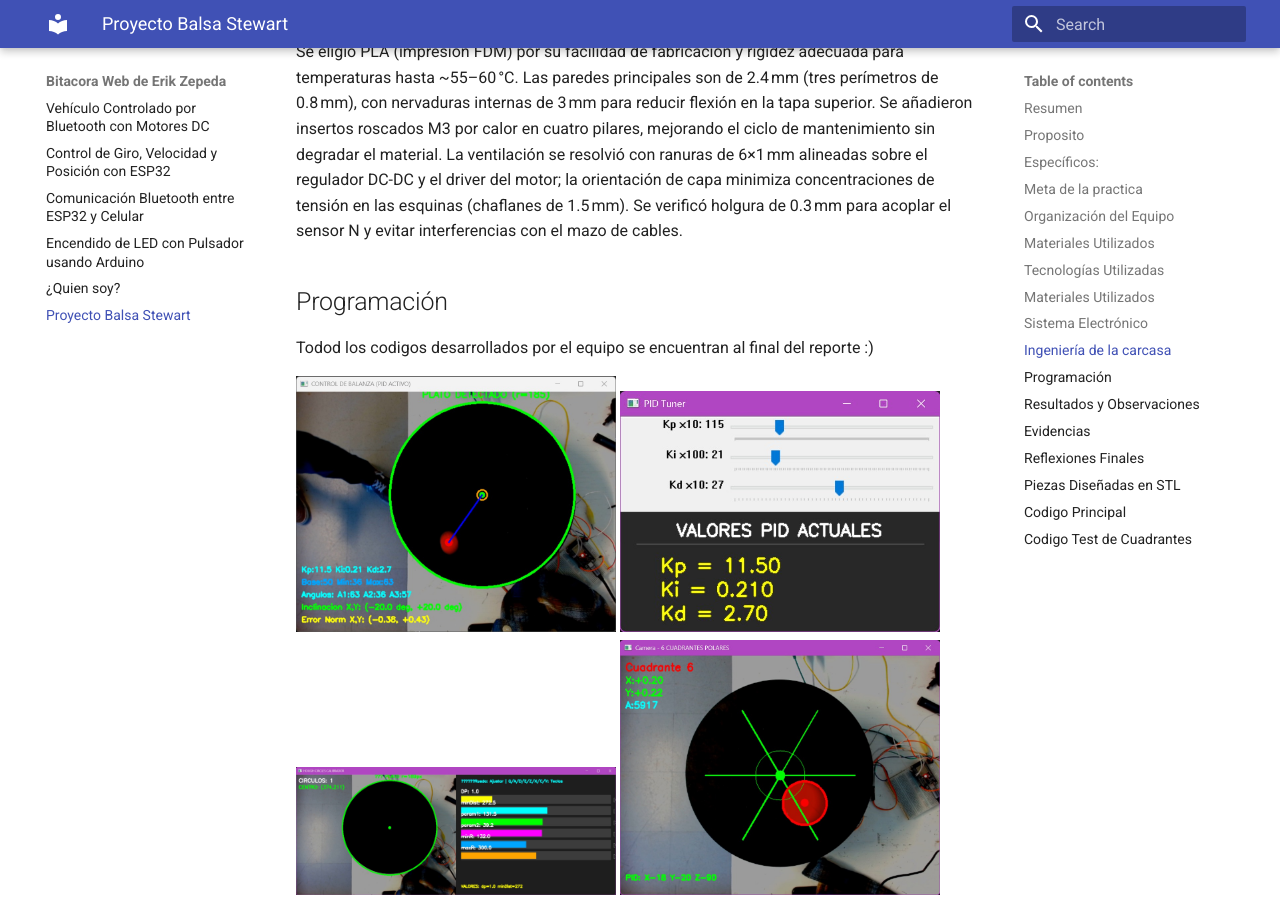
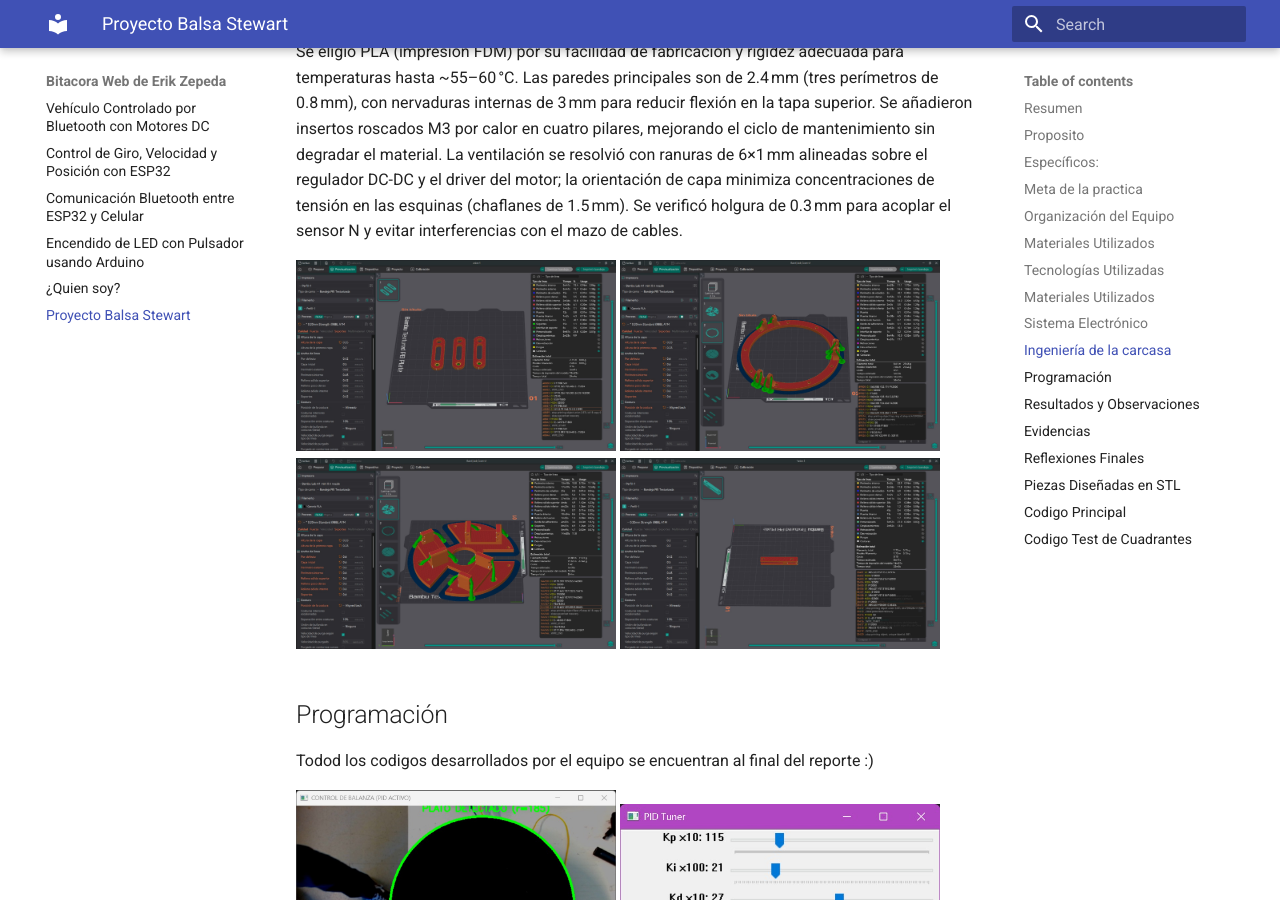
Before and after one commit to erikzepedaa/portafolioerikz, an MkDocs documentation site: the page built from docs/proyectobie.md, in a window 1280 px wide and 900 px high, scrolled down 3065 px. Built offline with MkDocs 1.6.1 and Material for MkDocs 9.7.7, drawn with Linux system fonts in a browser that asks for light colours.

Commit message:
Remove duplicate images in Programming section
Removed duplicate images from the Programming section.

```diff
--- a/docs/proyectobie.md
+++ b/docs/proyectobie.md
@@ -77,6 +77,12 @@ El ESP32 se conectó a la computadora mediante USB. No se utilizaron componentes
 ## Ingeniería de la carcasa
 Se eligió PLA (impresión FDM) por su facilidad de fabricación y rigidez adecuada para temperaturas hasta ~55–60 °C. Las paredes principales son de 2.4 mm (tres perímetros de 0.8 mm), con nervaduras internas de 3 mm para reducir flexión en la tapa superior. Se añadieron insertos roscados M3 por calor en cuatro pilares, mejorando el ciclo de mantenimiento sin degradar el material. La ventilación se resolvió con ranuras de 6×1 mm alineadas sobre el regulador DC-DC y el driver del motor; la orientación de capa minimiza concentraciones de tensión en las esquinas (chaflanes de 1.5 mm). Se verificó holgura de 0.3 mm para acoplar el sensor N y evitar interferencias con el mazo de cables.
 
+<img src="../recursos/imgs/F6.jpg" alt="Diagrama del sistema" width="320">
+<img src="../recursos/imgs/F7.jpg" alt="Diagrama del sistema" width="320">
+<img src="../recursos/imgs/F8.jpg" alt="Diagrama del sistema" width="320">
+<img src="../recursos/imgs/F9.jpg" alt="Diagrama del sistema" width="320">
+
+
 ## Programación
 Todod los codigos desarrollados por el equipo se encuentran al final del reporte :)
 
@@ -84,10 +90,6 @@ Todod los codigos desarrollados por el equipo se encuentran al final del reporte
 <img src="../recursos/imgs/F3.jpg" alt="Diagrama del sistema" width="320">
 <img src="../recursos/imgs/F4.jpg" alt="Diagrama del sistema" width="320">
 <img src="../recursos/imgs/F5.jpg" alt="Diagrama del sistema" width="320">
-<img src="../recursos/imgs/F6.jpg" alt="Diagrama del sistema" width="320">
-<img src="../recursos/imgs/F7.jpg" alt="Diagrama del sistema" width="320">
-<img src="../recursos/imgs/F8.jpg" alt="Diagrama del sistema" width="320">
-<img src="../recursos/imgs/F9.jpg" alt="Diagrama del sistema" width="320">
 
 
 
```
